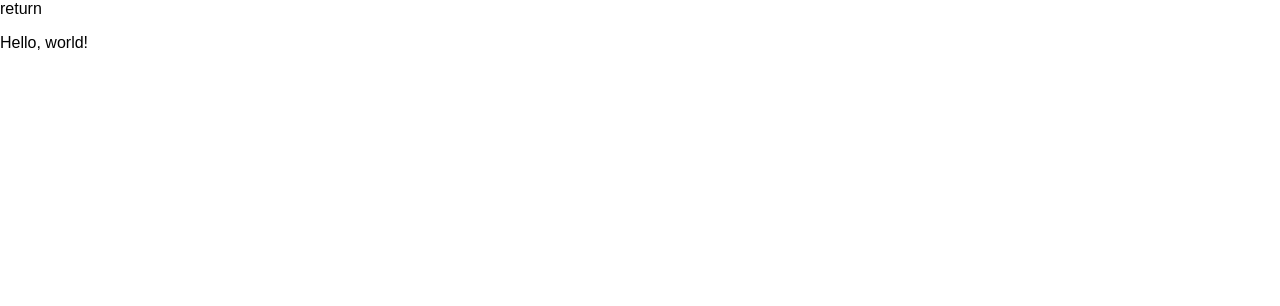
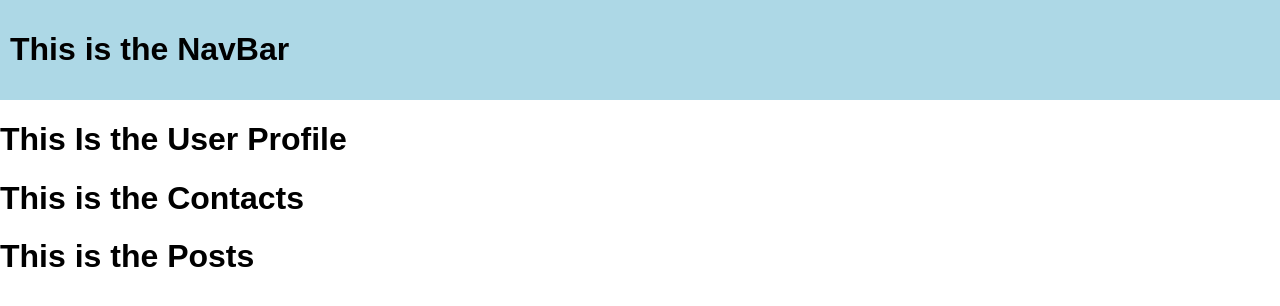
Before and after one commit to nicoleslater/lab-intro-to-react, a React (Vite) app: page / in a window 1280 px wide. Shown: the top 306 px of the page. Built offline with nearby package versions, Linux system fonts and the light colour scheme.

Commit message:
ContactUserCard Component

```diff
--- a/src/App.jsx
+++ b/src/App.jsx
@@ -1,12 +1,19 @@
 import React from "react";
 import "./index.css";
+import UserProfile from './Components/UserProfile';
+import Contacts from './Components/Contacts';
+import Posts from './Components/Posts';
+import NavBar from './Components/NavBar';
 
 
 function App() {
   return (
-  <div>
-  return <p>Hello, world!</p>
-  </div>
+<>
+    <NavBar />
+    <UserProfile />
+    <Contacts />
+    <Posts />
+</>
   )
 }
 
```
Also changed, not shown: src/Components/ContactUserCard.jsx (+4 -3 lines).
